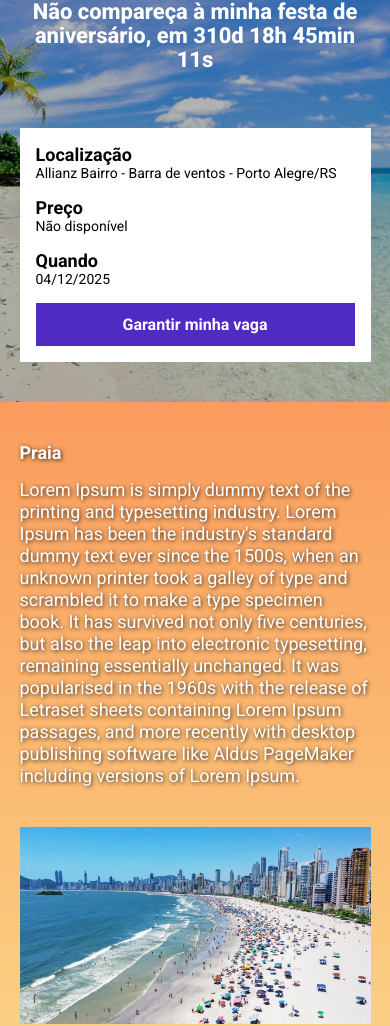
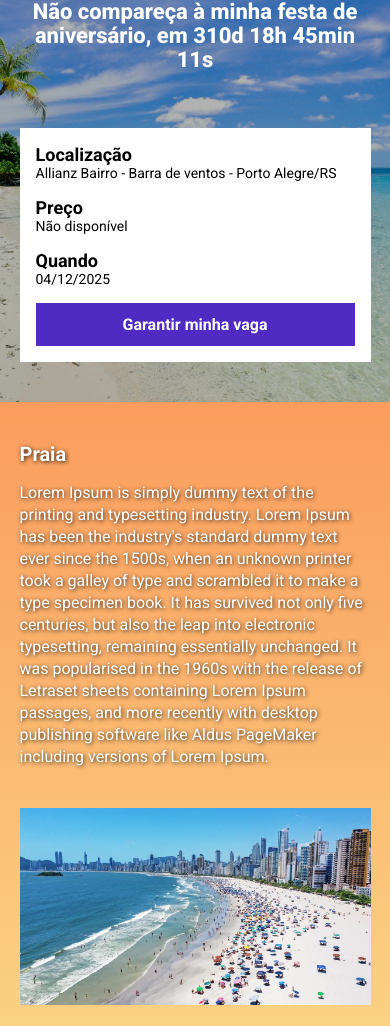
Before and after one commit to Unchainedd-dso/landing-page-aniversario, a website built with Parcel: page source/index.html in a window 390 px wide. Shown: the part 104-1130 px from the top of the page. Built offline with nearby package versions, Linux system fonts and the light colour scheme; files whose address does not match are found by name.

Commit message:
change in fontsizes, both in mobile and desktop versions

```diff
--- a/source/styles/_events.scss
+++ b/source/styles/_events.scss
@@ -26,7 +26,7 @@
     }
 
     &__title{
-        font-size: 18px;
+        font-size: 24px;
         font-weight: bold;
         margin-bottom: 16px;
         text-shadow: v.$textShadow;
@@ -58,5 +58,13 @@
         &__image{
             max-width: 100%;
         }
+
+        &__title{
+            font-size: 20px;
+        }
+
+        &__text{
+            font-size: 16px;
+        }
     }
 }
```
